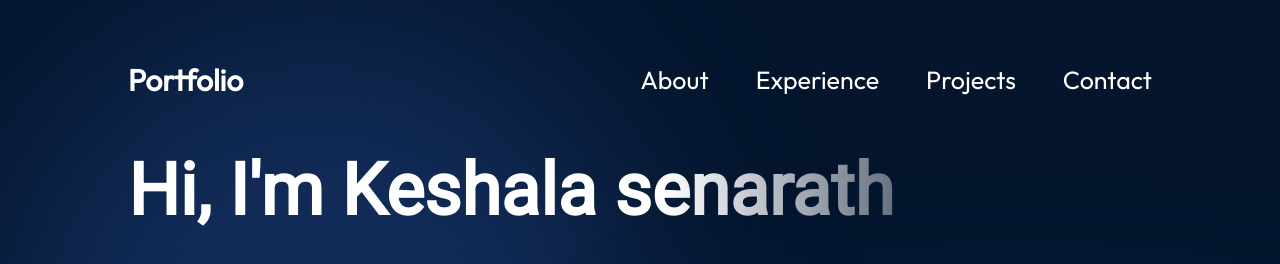
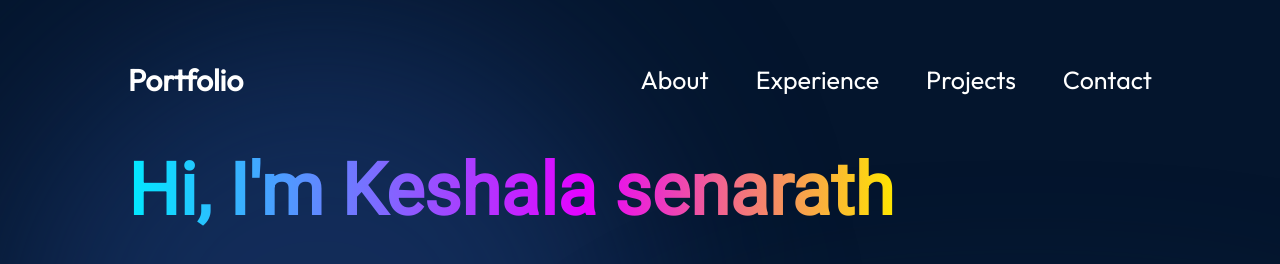
Before and after one commit to Keshala123/My_Portfolio, a React (Vite) app: page / in a window 1280 px wide. Shown: the top 264 px of the page. Built offline with nearby package versions, Linux system fonts and the light colour scheme; grey boxes are pictures that could not be loaded.

Commit message:
Update contact information and enhance Hero component styling with gradient text

```diff
--- a/src/components/Contact/Contact.jsx
+++ b/src/components/Contact/Contact.jsx
@@ -13,18 +13,18 @@ export const Contact = () => {
       <ul className={styles.links}>
         <li className={styles.link}>
           <img src={getImageUrl("contact/emailIcon.png")} alt="Email icon" />
-          <a href="mailto:myemail@email.com">myemail@email.com</a>
+          <a href="mailto:senuu08@gmail.com">senuu08@gmail.com</a>
         </li>
         <li className={styles.link}>
           <img
             src={getImageUrl("contact/linkedinIcon.png")}
             alt="LinkedIn icon"
           />
-          <a href="https://www.linkedin.com/in/keshala-senarath">linkedin.com/myname</a>
+          <a href="https://www.linkedin.com/in/keshala-senarath/">linkedin.com/in/keshala-senarath</a>
         </li>
         <li className={styles.link}>
           <img src={getImageUrl("contact/githubIcon.png")} alt="Github icon" />
-          <a href="https://www.github.com/myname">github.com/myname</a>
+          <a href="https://github.com/Keshala123">github.com/Keshala123</a>
         </li>
       </ul>
     </footer>
--- a/src/components/Hero/Hero.jsx
+++ b/src/components/Hero/Hero.jsx
@@ -7,7 +7,7 @@ export const Hero = () => {
   return (
     <section className={styles.container}>
       <div className={styles.content}>
-        <h1 className={styles.title}>Hi, I'm Keshala senarath</h1>
+        <h1 className={`${styles.title} ${styles.gradientText}`}>Hi, I'm Keshala senarath</h1>
         <p className={styles.description}>
           I'm a student at institute of technology, University of Moratuwa.
           I'm a full-stack developer with 2 years of experience using React and
--- a/src/components/Hero/Hero.module.css
+++ b/src/components/Hero/Hero.module.css
@@ -110,3 +110,12 @@
     align-items: center;
   }
 }
+
+.gradientText {
+  background: linear-gradient(90deg, #00eaff 0%, #e600ff 60%, #ffe600 100%);
+  -webkit-background-clip: text;
+  -webkit-text-fill-color: transparent;
+  background-clip: text;
+  text-fill-color: transparent;
+  font-weight: bold;
+}
```
